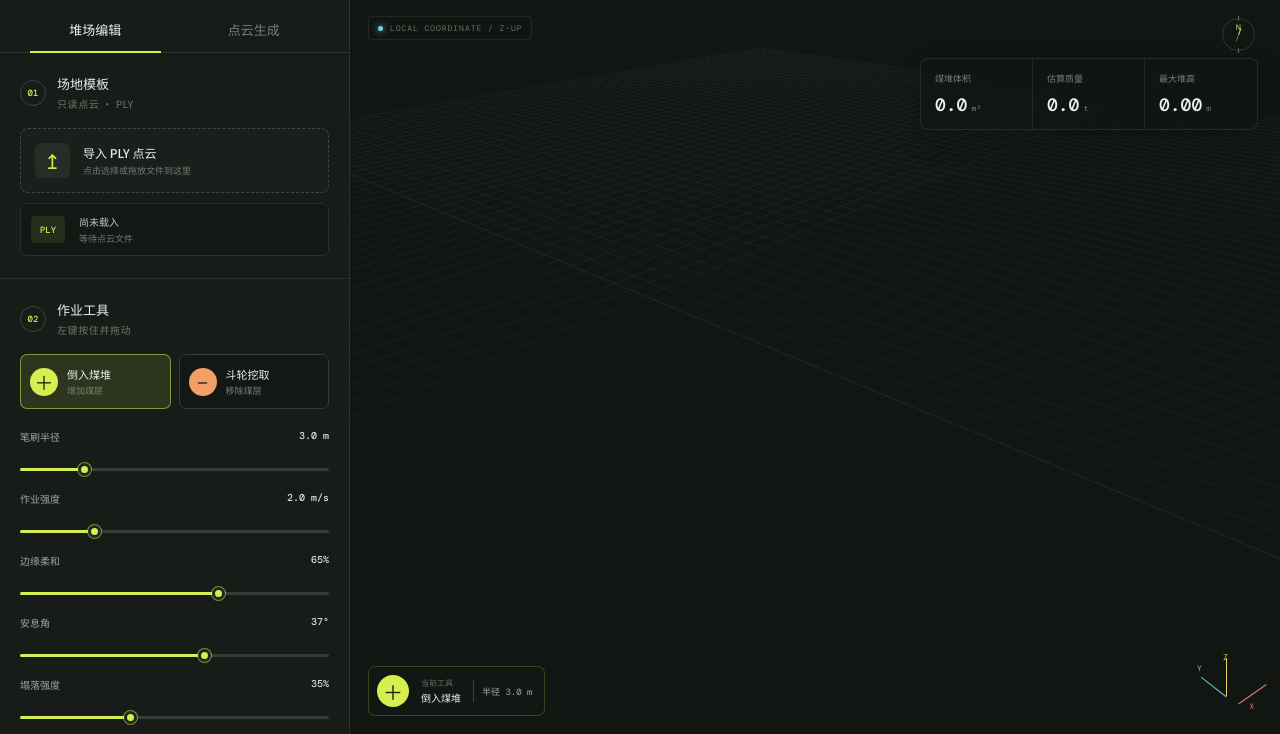
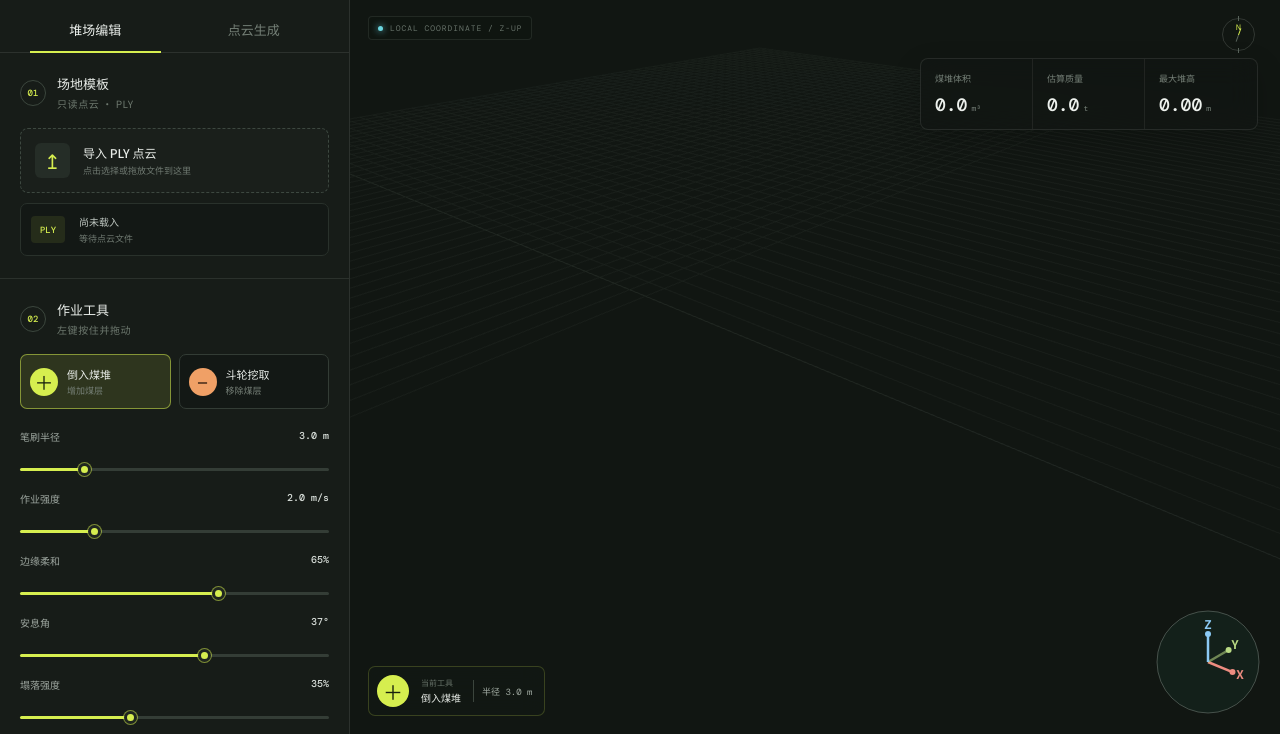
Before and after one commit to LinsamYoung/coal-pile-simulator, a website built with Vite: page index.html in a window 1280 px wide. Shown: the part 66-800 px from the top of the page. Built offline with nearby package versions, Linux system fonts and the light colour scheme; animation ran at ten frames a second.

Commit message:
修复首页三维坐标轴显示

```diff
--- a/src/main.ts
+++ b/src/main.ts
@@ -110,7 +110,6 @@ app.innerHTML = `
         <div><span>最大堆高</span><b id="stat-height">0.00</b><em>m</em></div>
       </div>
       <div class="tool-hud" id="tool-hud"><span>＋</span><div><small>当前工具</small><b>倒入煤堆</b></div><i></i><em>半径 3.0 m</em></div>
-      <div class="axis-widget" aria-hidden="true"><i class="axis-z">Z</i><i class="axis-y">Y</i><i class="axis-x">X</i></div>
     </main>
   </div>
   <dialog id="clear-dialog">
@@ -124,6 +123,7 @@ app.innerHTML = `
 `
 
 const scene = new SceneController(element('viewport'))
+scene.enableCameraAxes(element('viewport'))
 let field: HeightField | null = null
 let sourcePointCloud: PointCloudData | null = null
 let gridResult: GridReplacementResult | null = null
--- a/src/style.css
+++ b/src/style.css
@@ -166,12 +166,6 @@ input[type='number']::-webkit-inner-spin-button { opacity: .3; }
 .tool-hud em { color: #a3ada5; font: normal 9px 'DM Mono', monospace; }
 .tool-hud.is-excavate { border-color: rgba(245,157,96,.25); }
 .tool-hud.is-excavate > span { background: #f0a066; }
-.axis-widget { position: absolute; right: 24px; bottom: 22px; width: 58px; height: 58px; color: #8b958d; font: 8px 'DM Mono', monospace; pointer-events: none; }
-.axis-widget::before { content: ''; position: absolute; width: 1px; height: 38px; left: 28px; top: 4px; background: #e5d15c; transform: rotate(0deg); transform-origin: bottom; }
-.axis-widget::after { content: ''; position: absolute; width: 1px; height: 32px; left: 28px; top: 11px; background: #61c8d3; transform: rotate(-52deg); transform-origin: bottom; }
-.axis-widget i { position: absolute; font-style: normal; }
-.axis-z { top: -2px; left: 25px; color: #e5d15c; }.axis-y { top: 9px; left: -1px; color: #61c8d3; }.axis-x { right: 2px; bottom: 1px; color: #dc7d66; }
-.axis-widget .axis-x::before { content: ''; position: absolute; width: 1px; height: 34px; right: 15px; bottom: 7px; background: #dc7d66; transform: rotate(55deg); transform-origin: bottom; }
 
 .loading-overlay { position: absolute; inset: 0; z-index: 8; display: flex; visibility: hidden; align-items: center; justify-content: center; flex-direction: column; opacity: 0; background: rgba(14,18,15,.78); backdrop-filter: blur(8px); transition: .2s; }
 .loading-overlay.is-visible { visibility: visible; opacity: 1; }
@@ -231,7 +225,7 @@ dialog .confirm-clear { border-color: transparent; background: #db7952; color: #
   .stats-panel { top: 12px; right: 12px; flex-direction: row; }
   .stats-panel > div { min-width: 80px; padding: 8px; border-bottom: 0; border-right: 1px solid var(--line); }
   .stats-panel span { margin-bottom: 3px; }.stats-panel b { font-size: 12px; }
-  .viewport-badge, .axis-widget, .compass { display: none; }
+  .viewport-badge, .compass { display: none; }
   .yard-view-controls { top: auto; bottom: 9px; left: 9px; }
   .circular-yard .stats-panel { top: 9px; right: 9px; }
 }
```
